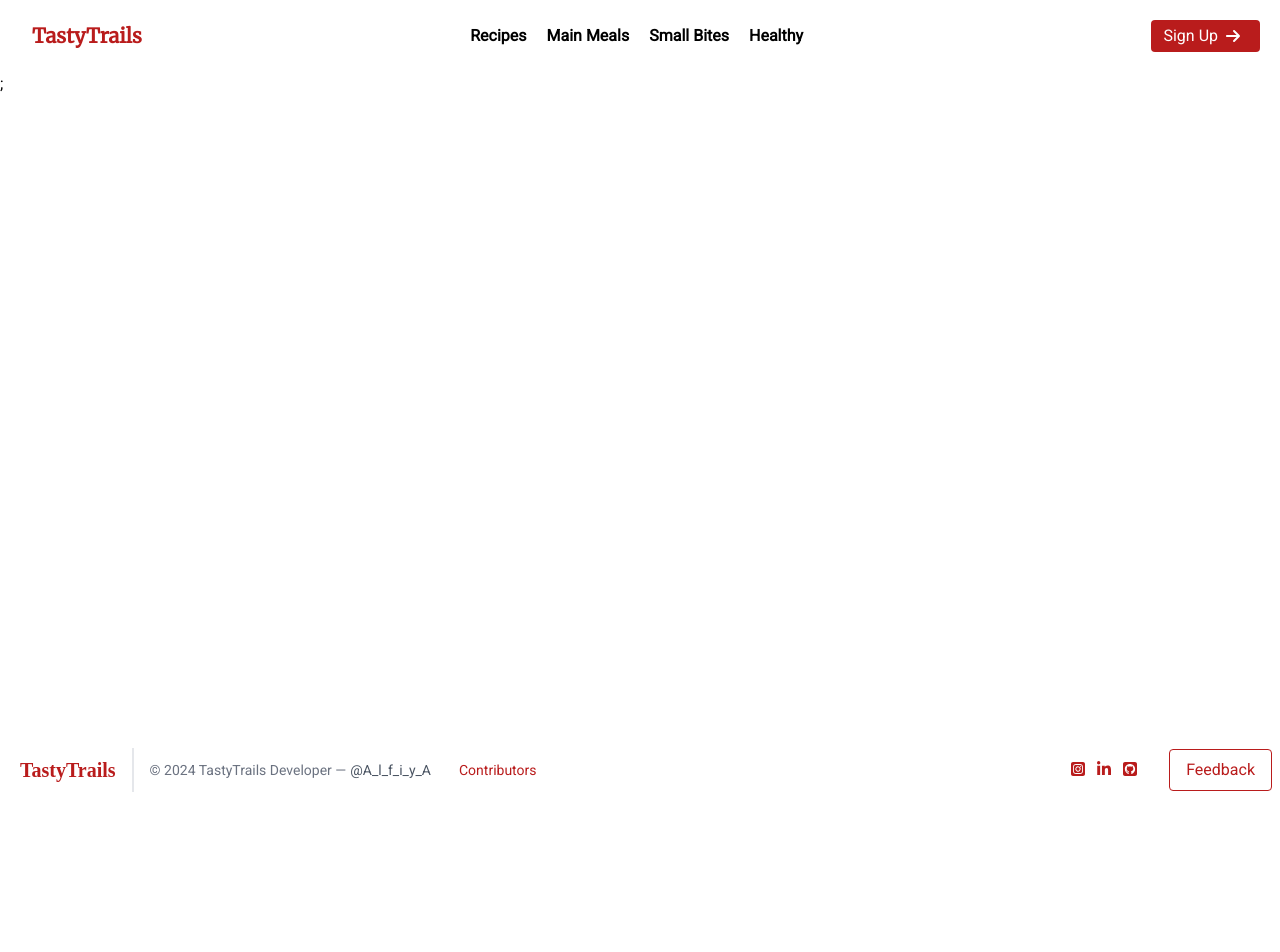
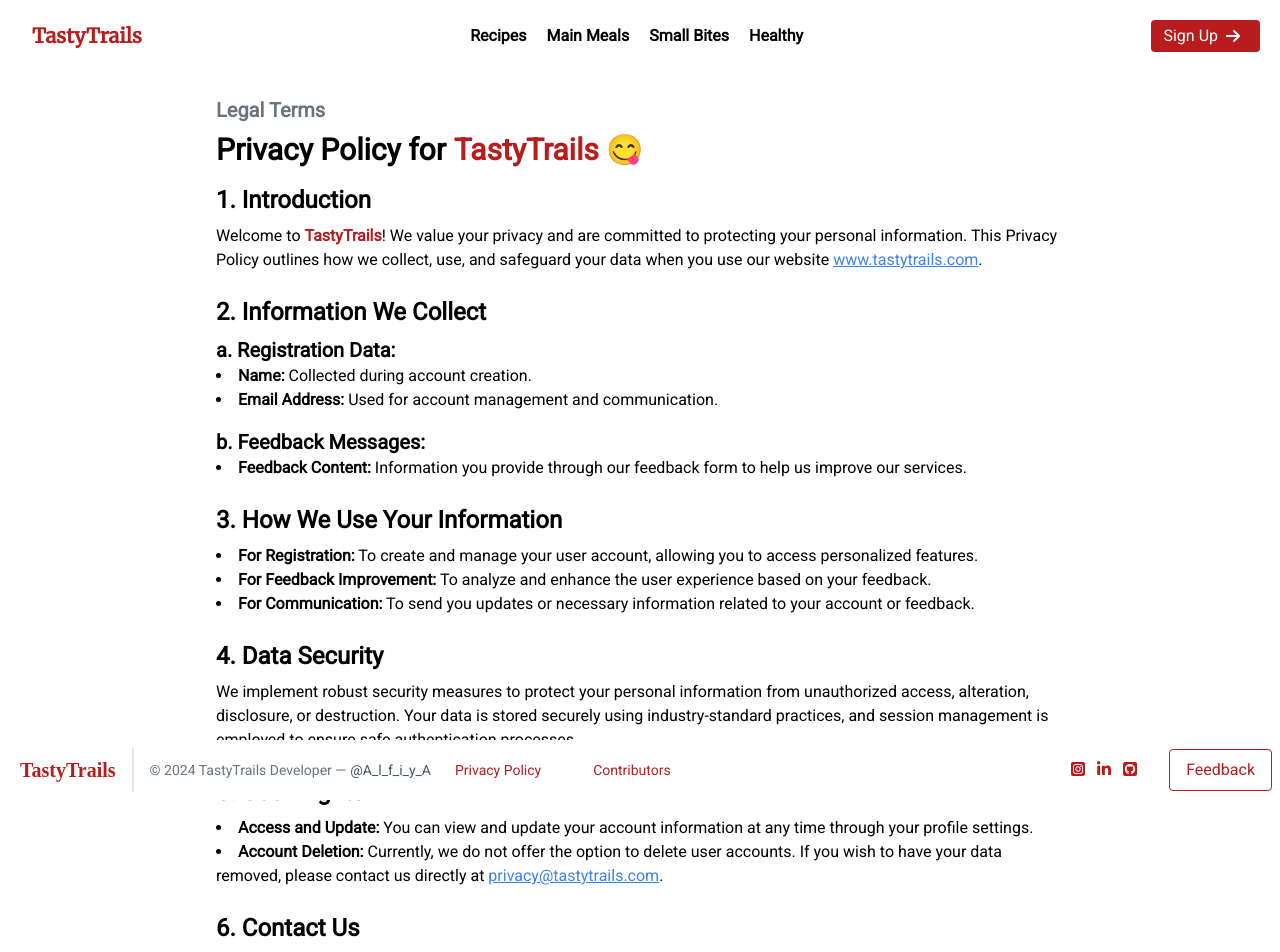
Before and after one commit to AlfiyaSiddique/TastyTrails, a React (Vite) app in the folder frontend/: page /privacy-policy in a window 1280 px wide. Shown: the top 952 px of the page. Before the commit the page ends 800 px from the top, so only its background shows below. Built offline with nearby package versions, Linux system fonts and the light colour scheme.

Commit message:
Added Privacy-Policy

```diff
--- a/frontend/src/App.jsx
+++ b/frontend/src/App.jsx
@@ -17,6 +17,7 @@ import AddRecipe from "./Pages/AddRecipe.jsx";
 import OneRecipe from "./Pages/OneRecipe.jsx";
 import UpdateRecipe from "./Pages/UpdateRecipe.jsx";
 import Contributors from "./Pages/Contributors.jsx"; // Import the Contributors component
+import PrivacyPolicy from "./Components/PrivacyPolicy.jsx";
 
 function App() {
   const [showScroll, setShowScroll] = useState(false);
@@ -78,6 +79,8 @@ function App() {
           <Route path="/recipe/:id" element={<OneRecipe />} />
           <Route path="/contributors" element={<Contributors />} />
           {/* Add Contributors route */}
+          <Route path="/privacy-policy" element={<PrivacyPolicy />} />
+          {/* Added Privacy-policy route */}
         </Routes>
         <Footer />
       </BrowserRouter>
--- a/frontend/src/Components/Footer.jsx
+++ b/frontend/src/Components/Footer.jsx
@@ -93,7 +93,7 @@ const Footer = () => {
     <div className="fixed bottom-0 bg-white  w-full">
       {path !== "/user" && (
         <>
-          <footer className="text-gray-600 body-font">
+          <footer className="text-gray-600 body-font ">
             <div className="container px-2 py-2 flex items-center sm:flex-row flex-col">
               <span className="flex title-font font-bold items-center md:justify-start justify-center text-red-700">
                 <span className="ml-3 text-xl font-[Mrriweather]">
@@ -104,15 +104,21 @@ const Footer = () => {
                 © {new Date().getFullYear()} TastyTrails Developer —
                 <Link
                   to="https://twitter.com/A_l_f_i_y_a"
-                  className="text-gray-600 ml-1 sm:text-center"
+                  className="text-gray-600 ml-1 sm:text-center px-0"
                   rel="noopener noreferrer"
                   target="_blank"
                 >
                   @A_l_f_i_y_A
                 </Link>
+
+               {/* added privacy policy */}
+               <Link to="/privacy-policy" className="inline-flex items-center bg-transparent border-0 py-1 px-3 text-red-700 hover:bg-gray-200 rounded transition-all mx-3">
+                 Privacy Policy
+               </Link>
+
                 <Link to="/contributors" className="ml-4">
-                  <button className="inline-flex items-center bg-transparent border-0 py-1 px-3 text-red-700 hover:bg-gray-200 rounded transition-all">
-                    Contributors
+                  <button className="inline-flex items-center bg-transparent border-0 py-1 px-3 text-red-700 hover:bg-gray-200 rounded transition-all mx-0">
+                  Contributors
                   </button>
                 </Link>
               </p>
@@ -148,6 +154,7 @@ const Footer = () => {
               >
                 Feedback
               </button>
+
             </div>
           </footer>
 
--- a/frontend/src/Components/Navbar.jsx
+++ b/frontend/src/Components/Navbar.jsx
@@ -126,7 +126,7 @@ const Navbar = () => {
           {/* Links for larger screens */}
           <nav
             className={
-              "hidden md:ml-auto md:mr-auto flex flex-col md:flex-row md:flex items-center text-base justify-center"
+              "hidden md:flex md:flex-row md:ml-auto md:mr-auto items-center text-base justify-center"
             }
           >
             <Link
--- /dev/null
+++ b/frontend/src/Components/PrivacyPolicy.jsx
@@ -0,0 +1,74 @@
+// src/components/PrivacyPolicy.jsx
+
+import React from 'react';
+
+const PrivacyPolicy = () => {
+  return (
+    <div className="max-w-4xl mx-auto p-6 overflow-auto h-full">
+      <p className='text-xl mb-2 font-bold text-gray-500'>Legal Terms</p>
+      <h1 className="text-3xl font-bold mb-4">
+        Privacy Policy for
+        <span className="block sm:inline lg:mx-2 md:mx-2 text-red-700">TastyTrails 😋</span>
+      </h1>
+
+      <section className="mb-6">
+        <h2 className="text-2xl font-semibold mb-2">1. Introduction</h2>
+        <p>
+          Welcome to <strong className='text-red-700'>TastyTrails</strong>! We value your privacy and are committed to protecting your personal information. This Privacy Policy outlines how we collect, use, and safeguard your data when you use our website <a href="http://www.tastytrails.com" className="text-blue-500 underline">www.tastytrails.com</a>.
+        </p>
+      </section>
+
+      <section className="mb-6">
+        <h2 className="text-2xl font-semibold mb-2">2. Information We Collect</h2>
+
+        <h3 className="text-xl font-semibold">a. Registration Data:</h3>
+        <ul className="list-disc list-inside mb-4">
+          <li><strong>Name:</strong> Collected during account creation.</li>
+          <li><strong>Email Address:</strong> Used for account management and communication.</li>
+        </ul>
+
+        <h3 className="text-xl font-semibold">b. Feedback Messages:</h3>
+        <ul className="list-disc list-inside mb-4">
+          <li><strong>Feedback Content:</strong> Information you provide through our feedback form to help us improve our services.</li>
+        </ul>
+      </section>
+
+      <section className="mb-6">
+        <h2 className="text-2xl font-semibold mb-2">3. How We Use Your Information</h2>
+        <ul className="list-disc list-inside mb-4">
+          <li><strong>For Registration:</strong> To create and manage your user account, allowing you to access personalized features.</li>
+          <li><strong>For Feedback Improvement:</strong> To analyze and enhance the user experience based on your feedback.</li>
+          <li><strong>For Communication:</strong> To send you updates or necessary information related to your account or feedback.</li>
+        </ul>
+      </section>
+
+      <section className="mb-6">
+        <h2 className="text-2xl font-semibold mb-2">4. Data Security</h2>
+        <p>
+          We implement robust security measures to protect your personal information from unauthorized access, alteration, disclosure, or destruction. Your data is stored securely using industry-standard practices, and session management is employed to ensure safe authentication processes.
+        </p>
+      </section>
+
+      <section className="mb-6">
+        <h2 className="text-2xl font-semibold mb-2">5. User Rights</h2>
+        <ul className="list-disc list-inside mb-4">
+          <li><strong>Access and Update:</strong> You can view and update your account information at any time through your profile settings.</li>
+          <li><strong>Account Deletion:</strong> Currently, we do not offer the option to delete user accounts. If you wish to have your data removed, please contact us directly at <a href="mailto:privacy@tastytrails.com" className="text-blue-500 underline">privacy@tastytrails.com</a>.</li>
+        </ul>
+      </section>
+
+      <section className="mb-6">
+        <h2 className="text-2xl font-semibold mb-2">6. Contact Us</h2>
+        <p>
+          If you have any questions or concerns about this Privacy Policy or our data practices, please contact us:
+        </p>
+        <ul className="list-disc list-inside">
+          <li><strong>Email:</strong> <a href="mailto:privacy@tastytrails.com" className="text-blue-500 underline">privacy@tastytrails.com</a></li>
+          <li><strong>Address:</strong> [Your Company Address]</li>
+        </ul>
+      </section>
+    </div>
+  );
+};
+
+export default PrivacyPolicy;
```
